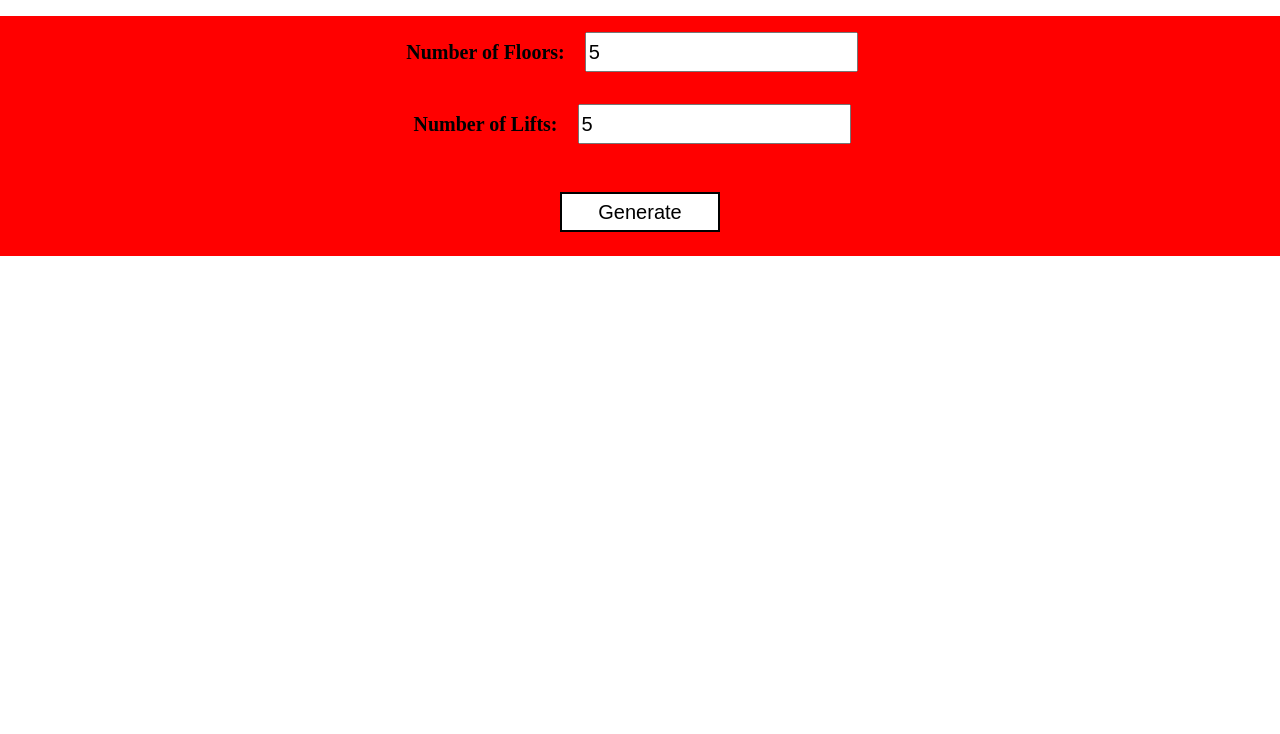
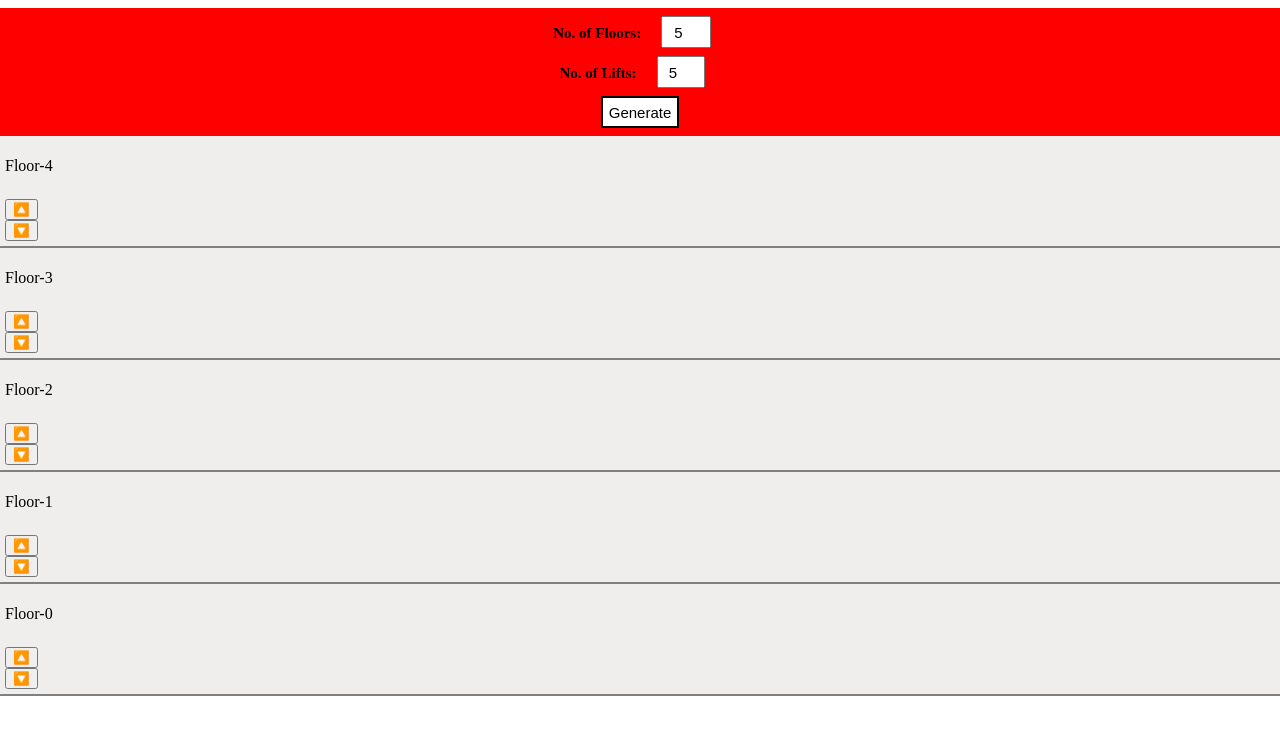
Before and after one commit to priyanshk20/Lift-Simulation, a plain HTML site: page index.html in a window 1280 px wide. Both pictures are taken after typing "5", "5" into the empty fields and a click on the button "Generate". Shown: the part 40-774 px from the top of the page. Drawn offline with Linux system fonts and the light colour scheme.

Commit message:
added code for adding n floors

```diff
--- a/index.html
+++ b/index.html
@@ -13,19 +13,19 @@
 
     <div class="form">
       <div class="floors container">
-        <label for="noOfFloors">Number of Floors:</label>
+        <label for="noOfFloors">No. of Floors:</label>
         <input type="number" id="noOfFloors" name="noOfFloors" />
       </div>
       <div class="lifts container">
-        <label for="noOfLifts">Number of Lifts:</label>
+        <label for="noOfLifts">No. of Lifts:</label>
         <input type="number" id="noOfLifts" name="noOfLifts" />
       </div>
-      <div>
+      <div class="form-btn">
         <button id="submit">Generate</button>
       </div>
     </div>
+    <div id="simulation"></div>
 
-    <div id="liftarea"></div>
     <script src="/index.js"></script>
   </body>
 </html>
--- a/index.js
+++ b/index.js
@@ -2,24 +2,43 @@ const lifts = document.querySelector('#noOfLifts');
 const floors = document.querySelector('#noOfFloors')
 const generate = document.querySelector('#submit');
 
-let liftVal = (lifts.value);
-let floorsVal = (floors.value);
+let liftVal = parseInt(lifts.value);
+let floorsVal = parseInt(floors.value);
 
 generate.addEventListener('click', ()=>{
-    console.log(lifts.value);
-    console.log(floors.value);
-    validateInput(floorsVal,liftVal);
+    generateFloors(floors.value);
 })
 
 
-const validateInput= (a,b) => {
-    if(a<0 || a==NaN || a==""){
-alert("Input a valid number");
-return 0;
-    }
+// const validateInput= (a,b) => {
+//     if(a<0 || a==NaN || a==){
+// alert("Input a valid number");
+// return 0;
+//     }
 
-    else if(b<0 || b==NaN || b==""){
-        alert("Input a valid number");
-        return 0;
+//     else if(b<0 || b==NaN || b==""){
+//         alert("Input a valid number");
+//         return 0;
+//     }
+// }
+
+
+const generateFloors = (n) => {
+
+    for(let i=0;i<n;i++){
+        let currLevel = `L-${n-i-1}`
+        let floorNo = `Floor-${n-i-1}`
+        let currFloor = document.createElement('div')
+        currFloor.setAttribute('id',floorNo)
+
+        currFloor.classList.add('level')
+        currFloor.innerHTML=`
+        <p>${floorNo}</p>
+    <div class=floor>
+      <button id="up">🔼</button>
+      <button id="down">🔽</button>
+    </div>
+        `;
+    document.getElementById('simulation').appendChild(currFloor);
     }
 }
--- a/style.css
+++ b/style.css
@@ -11,36 +11,57 @@ header{
 }
 
 .form{
-    height: 30%;
     display:flex;
-    /* justify-content: center; */
+    justify-content: space-between;
     align-items: center;
     flex-direction: column;
     background-color: red;
-    margin-top: 2vh;
-    text-align: center
+    margin-top: 1vh;
+    text-align: center;
 }
 
 .form input{
-    height: 5vh;
-    font-size:20px;
+    height: 4vh;
+    width: 15%;
+    font-size:15px;
     margin: 0 1rem;
+    text-align: center;
 }
 
 .form label{
-    font-size:20px;
+    font-size:15px;
     font-weight: bold;
 }
 
-.form button{
-    width: 10rem;
-    height: 5vh;
-    margin-top: 2rem;
-    border: 2px solid black;
-    background-color: white;
-    font-size:20px;
+.container{
+    padding: 0 0.5rem;
+    margin-top: 0.5rem;
 }
 
-.container{
-    padding:1rem;
+.form-btn{
+    display: flex;
+    align-items: center;
+    margin:0.5rem;
 }
+
+.form-btn button{
+    border: 2px solid black;
+    height: 4vh;
+    background-color: white;
+    font-size:15px;
+}
+
+.level{
+        height: 100px;
+        position: relative;
+        display: flex;
+        flex-direction: column;
+        justify-content: space-between;
+        background-color: rgb(240, 237, 237);
+        padding: 5px;
+        border-bottom: 2px grey solid;
+    }
+
+.floor button{
+    display: block;
+}
```
